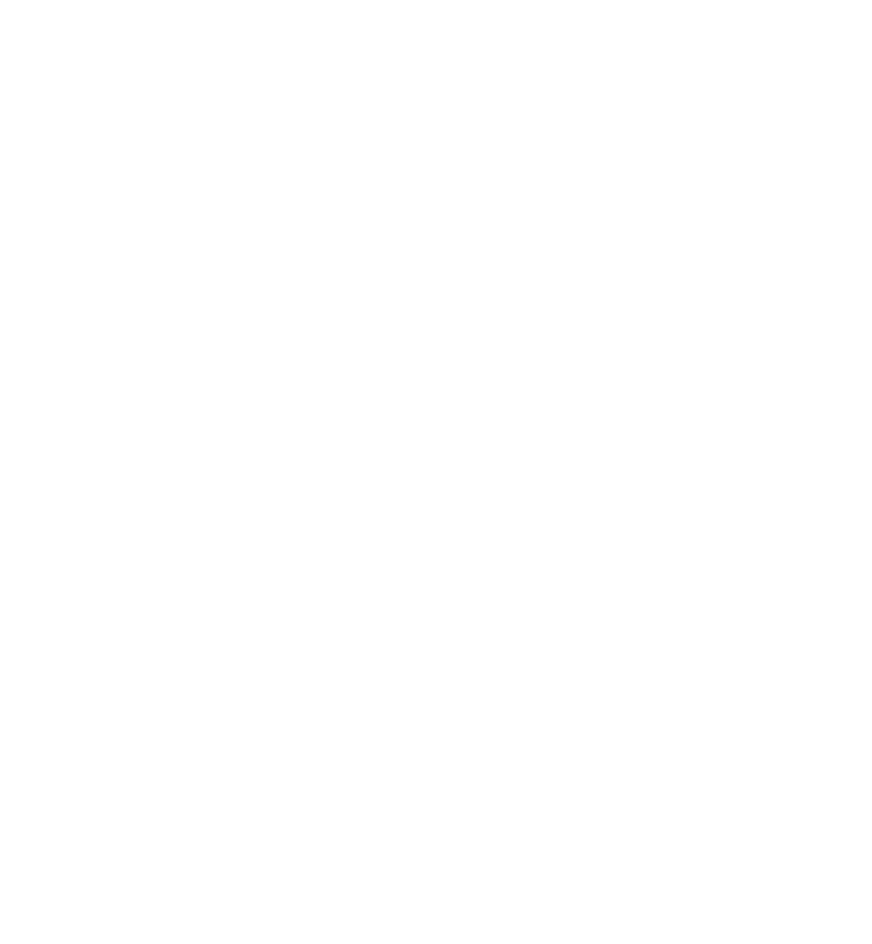
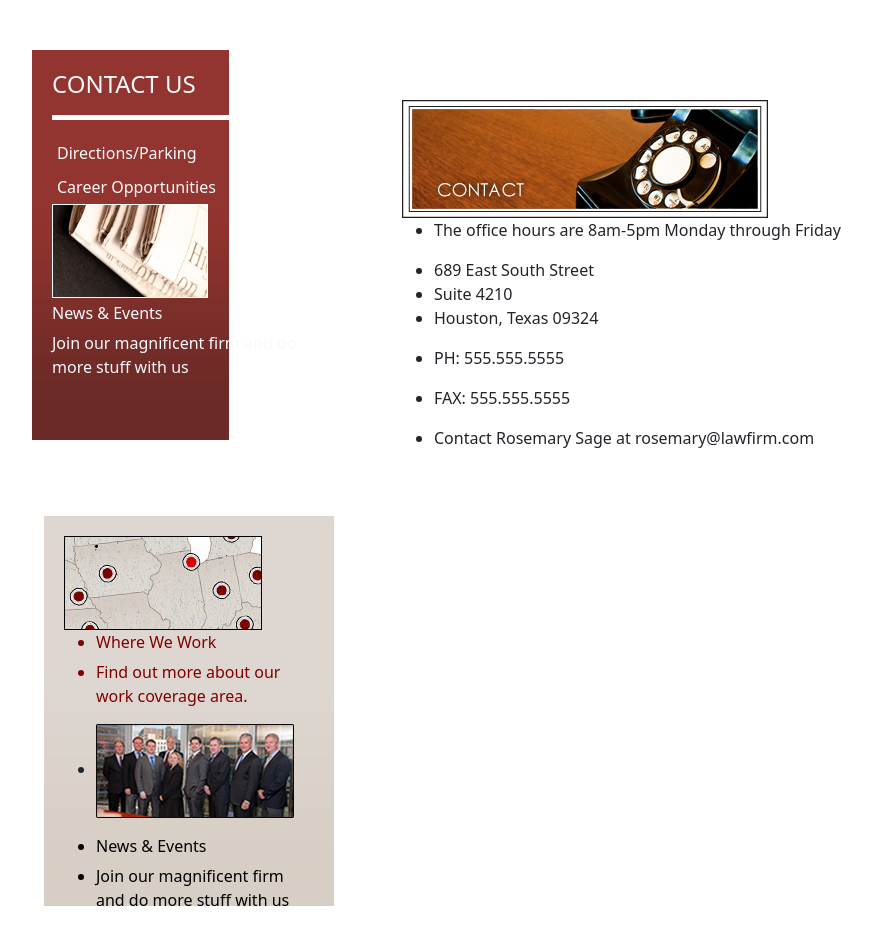
Before and after one commit to dmitryulasau/justice_for_you, a plain HTML site: page page4.html in a window 1280 px wide. Shown: the whole page, without its empty margins (36-908 px from the left). Before the commit the page ends 800 px from the top, so only its background shows below. Drawn offline with nearby package versions, Linux system fonts and the light colour scheme.

Commit message:
readme added

```diff
--- a/css/style.css
+++ b/css/style.css
@@ -11,8 +11,49 @@
     background-size: contain;
 }
 
+#side-sub-sub{
+    height: 390px;
+    width: 290px;
+    padding-top: 20px;
+    padding-bottom: 30px;
+    padding-left: 20px;
+    padding-right: 20px;
+    background-image: url('../images/nav_side_sub.jpg');
+    background-repeat: no-repeat;
+    background-attachment: fixed;
+    background-size: contain;
+}
+
+#side-sub-sub-sub{
+    height: 390px;
+    width: 290px;
+    padding-top: 20px;
+    padding-bottom: 30px;
+    padding-left: 20px;
+    padding-right: 20px;
+    background-image: url('../images/other_links_background.jpg');
+    background-attachment: fixed;
+    background-size: contain;
+}
+
+#center-column{
+    padding-top: 50px;
+    padding-right: 30px;
+    padding-bottom: 50px;
+    padding-left: 80px;
+}
+
+.text{
+    color: maroon;
+}
+
 .image-size{
     size-adjust: 100px;
+}
+
+.image-size-size{
+    height: 100px;
+    width: 220px;
 }
 
 .bullet{
@@ -31,13 +72,25 @@
 
 .bullet-three{
     list-style: none;
-    margin: 10px;
+    margin: 0px;
     padding: 5px;
 }
 
 .bullet-four{
     list-style: none;
-    margin: 10px;
+    margin: 0px;
+    padding: 5px;
+}
+
+.bullet-three-three{
+    list-style: none;
+    margin: 0px;
+    padding: 5px;
+}
+
+.bullet-four-four{
+    list-style: none;
+    margin: 0px;
     padding: 5px;
 }
 
@@ -49,3 +102,10 @@
     padding-bottom: 50px;
     padding-left: 80px;
 }
+
+.container-fluid-fluid{
+    padding-top: 50px;
+    padding-right: 30px;
+    padding-bottom: 50px;
+    padding-left: 80px;
+}
--- a/page4.html
+++ b/page4.html
@@ -0,0 +1,100 @@
+<!DOCTYPE html>
+<html lang="en">
+<head>
+    <meta charset="UTF-8">
+    <meta http-equiv="X-UA-Compatible" content="IE=edge">
+    <meta name="viewport" content="width=device-width, initial-scale=1.0">
+    <link href="https://cdn.jsdelivr.net/npm/bootstrap@5.1.1/dist/css/bootstrap.min.css" rel="stylesheet" integrity="sha384-F3w7mX95PdgyTmZZMECAngseQB83DfGTowi0iMjiWaeVhAn4FJkqJByhZMI3AhiU" crossorigin="anonymous">
+    <link rel="stylesheet" href="../css/style.css">
+    <title>JUSTICE FOR YOU | LAW Firm</title>
+</head>
+<body id="where we work">
+    <main class =" right">
+        <div class="container-fluid-fluid">
+            <div class="col-12">
+                <div class="row">
+                    <div id="side-sub-sub" class="col-3">
+                        <div class="text-light">
+                            <ul class="bullet-two">
+                                <li><h4>CONTACT US</h4></li>
+                                    <hr style="opacity: 1; height: 5px; border: 0px; color:white; background-color:white">
+                                <div>
+                                        <ul class="bullet-three-three">
+                                        <li>Directions/Parking</li>
+                                    </ul>
+                                        <ul class="bullet-four-four">
+                                        <li>Career Opportunities</li>
+                                </ul>
+                                </div>
+                                <li class="image-size-size"><img src="./images/content-navlink-news.jpg"></li>
+                                <li><h6>News & Events</h6></li>
+                                <li><p>Join our magnificent firm and do more stuff with us</p></li>
+                            </ul>
+                            </div>
+                        </div>
+                        <div id="center-column" class="col-6">
+                            <div class="row">
+                                <div class="col-12">
+                                <img src="./images/content-05-contact.jpg">
+                                        <ul class="-bullet-one">
+                                        <li>The office hours are 8am-5pm Monday through Friday</li>
+                                    </ul>
+                                        <ul class="-bullet-two">
+                                        <li>689 East South Street</li>
+                                        <li>Suite 4210</li>
+                                        <li>Houston, Texas 09324</li>
+                                    </ul>
+                                        <ul class="-bullet-three">
+                                        <li>PH: 555.555.5555</li>
+                                    </ul>
+                                        <ul class="-bullet-four">
+                                        <li>FAX: 555.555.5555</li>
+                                    </ul>
+                                        <ul class="-bullet-five">
+                                        <li>Contact Rosemary Sage at rosemary@lawfirm.com</li>
+                                    </ul>
+
+                                        </div>
+                                    </div>
+                                </div>
+                            </div>
+                        </div>
+                        <div id="side-sub-sub-sub" class="col-3">
+                            <div class="row">
+                                <div class="col-12">
+                                    <ul class="bullet-two">
+                                        <li><img src="./images/content-link-where.jpg" alt=""></li>
+                                    </ul>
+                                    <ul class="text">
+                                        <li><h6>Where We Work</h6></li>
+                                        <li><p>Find out more about our work coverage area.</p></li>
+                                    </ul>
+                                    <ul>
+                                        <li><img src="./images/content-link-reputation.jpg" alt=""></li>
+                                    </ul>
+                                        <ul class="text-black">
+                                        <li><h6>News & Events</h6></li>
+                                        <li><p>Join our magnificent firm and do more stuff with us</p></li>
+                                    </ul>
+                                </div>
+                            </div>
+                        </div>
+                    </div>
+                </div>
+            </div>
+        </div>
+    </main>
+
+
+
+
+
+    <footer>
+
+
+
+
+    </footer>
+
+</body>
+</html>
```
Also changed, not shown: page3.html (+1 -1 lines).
